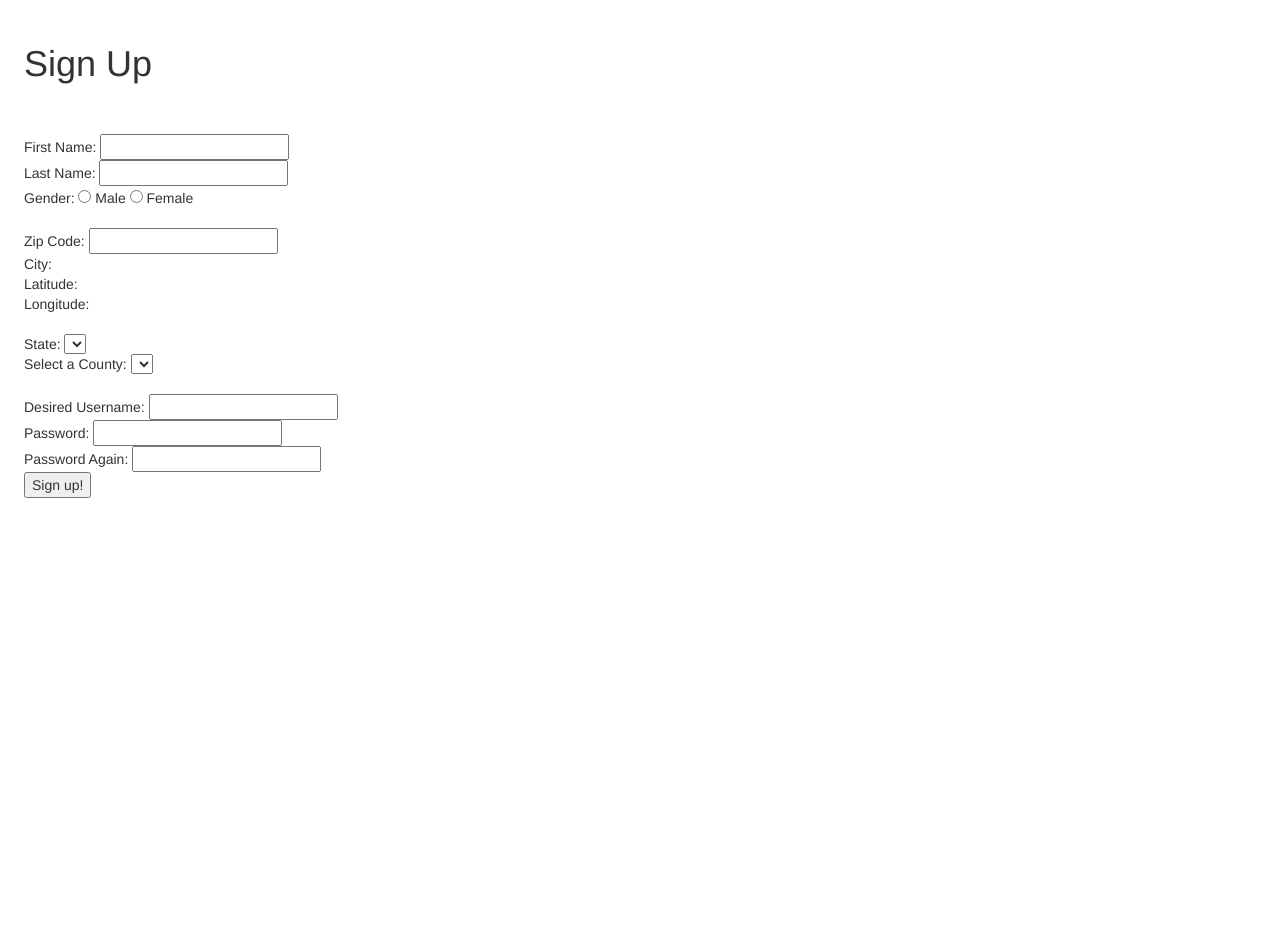
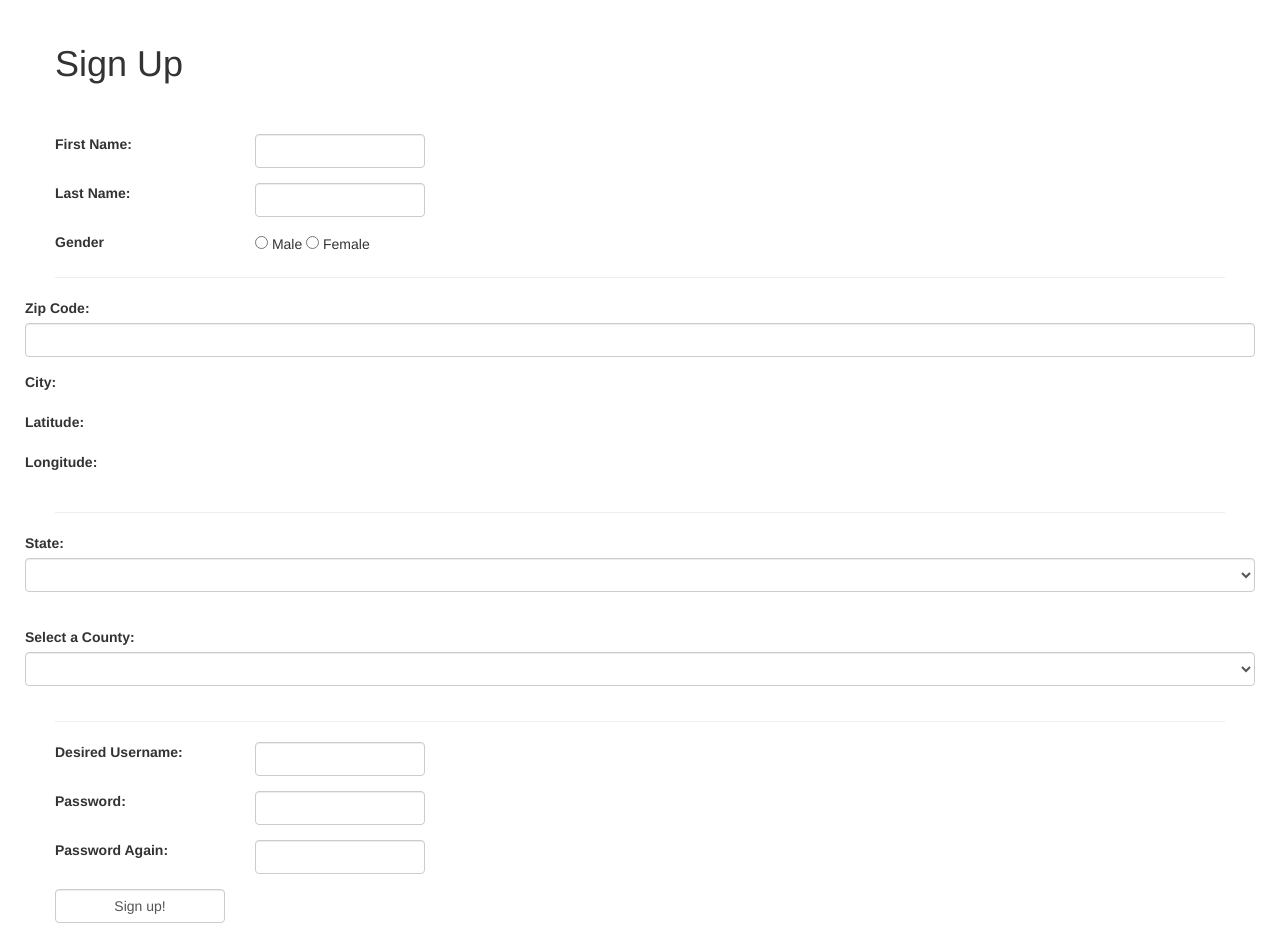
Before and after one commit to weiss21/cst336-lab3, a PHP site: page / in a window 1280 px wide. Before the commit the page ends 498 px from the top, so only its background shows below. Run offline with PHP 8.4, Linux system fonts and the light colour scheme; lists and menus that the app fills with data are empty.

Commit message:
bootstrap

```diff
--- a/css/styles.css
+++ b/css/styles.css
@@ -1,3 +1,13 @@
+@white: #fff;
+@grey-lightest: #f9f9f9;
+@grey-light: #e3e3e3;
+@grey: #e5e5e5;
+@grey-dark: #b9b9b9;
+@purple: #c68eaa;
+@green: #7ed321;
+@emerald: #04BDBD;
+@blue: #04AEC5;
+@blue-dark: #0F6CC9;
 @color-primary: @green;
 @color-primary-strong: darken(saturate(@color-primary, 5%), 10%);
 
--- a/index.html
+++ b/index.html
@@ -1,9 +1,10 @@
 <!DOCTYPE html>
 <html lang="en">
+
 <head>
   <meta charset="utf-8" />
   <title> Sign Up Page</title>
-        <link  href="css/styles.css" rel="stylesheet" type="text/css" />
+  <link href="css/styles.css" rel="stylesheet" type="text/css" />
   <link href="https://fonts.googleapis.com/css?family=Pacifico" rel="stylesheet">
   <link href="https://maxcdn.bootstrapcdn.com/bootstrap/3.3.7/css/bootstrap.min.css" rel="stylesheet" integrity="sha384-BVYiiSIFeK1dGmJRAkycuHAHRg32OmUcww7on3RYdg4Va+PmSTsz/K68vbdEjh4u" crossorigin="anonymous">
 
@@ -13,33 +14,127 @@
   <meta name="viewport" content="width=device-width, initial-scale=1">
 
 </head>
+
 <body onload="loadStates()" class="d-flex flex-column">
+  <div class="container d-flex h-100 flex-column">
+    <div class="row flex-fill ">
+      <div class="col align-self-center content">
         <h1>Sign Up</h1>
+
+
         <form id="signupForm" method="POST" action="welcome.html">
-      First Name: <input type="text" name="fName"><br>
-      Last Name: <input type="text" name="lName"><br>
-      Gender:     <input type="radio" name="gender" value="m"> Male
-                  <input type="radio" name="gender" value="f"> Female<br><br>
-      Zip Code:  <input type="text" name="zip" id="zip"><br>
+          <div class="form-group row">
+            <label class="col-sm-2 col-form-label">First Name:</label>
+            <div class="col-sm-2">
+              <input type="text" class="form-control" name="fName">
+            </div>
+          </div>
+
+          <div class="form-group row">
+            <label class="col-sm-2 col-form-label">Last Name:</label>
+            <div class="col-sm-2">
+              <input type="text" class="form-control" name="lName">
+            </div>
+          </div>
+
+          <div class="form-group row">
+            <label class="col-sm-2 col-form-label">Gender</label>
+            <div class="col-sm-2">
+              <input type="radio" name="gender" value="m"> Male
+              <input type="radio" name="gender" value="f"> Female
+            </div>
+          </div>
+          <hr />
+
+          <div class="row">
+            <div class="col-6">
+              <div class="form-group row">
+                <label class="col-4 col-form-label">Zip Code:</label>
+                <div class="col-4">
+                  <input type="text" class="form-control" name="zip" id="zip">
                   <span id="zipError" class="error"></span>
-      City:       <span id="city"></span><br>
-      Latitude:   <span id="long"></span><br>
-      Longitude: <span id="lat"></span><br><br>
-      State:
-      <select id="state" name="state">
-    </select><br />
+                </div>
+              </div>
+            </div>
 
-   Select a County: <select id="county"></select><br><br>
+            <div class="col-6">
+              <div class="form-group row">
+                <label class="col col-form-label">City:</label>
+                <div class="col">
+                  <span class="output" id="city"></span>
+                </div>
+              </div>
+              <div class="form-group row">
+                <label class="col col-form-label">Latitude:</label>
+                <div class="col">
+                  <span class="output" id="latitude"></span>
+                </div>
+              </div>
+              <div class="form-group row">
+                <label class="col col-form-label">Longitude:</label>
+                <div class="col">
+                  <span class="output" id="longitude"></span>
+                </div>
+              </div>
+            </div>
+          </div>
+          <hr />
 
-   Desired Username:  <input type="text"  id="username" name="username">
-          <br><span id="usernameError"></span>
-   Password:  <input type="password"  id="password" name="password"><br>
-   Password Again: <input type="password"  id="passwordAgain"><br>
-                  <span id="passwordAgainError"></span>
-                  <span id="passwordError"></span>
+          <div class="row">
+            <div class="col-6">
+              <div class="form-group row">
+                <label class="col-4 col-form-label">State:</label>
+                <div class="col-4">
+                  <select id="state" class="form-control" name="state"></select><br />
+                </div>
+              </div>
+            </div>
 
-   <input type="submit" value="Sign up!">
+            <div class="col-6">
+              <div class="form-group row">
+                <label class="col-4 col-form-label">Select a County:</label>
+                <div class="col-6">
+                  <select id="county" class="form-control"></select>
+                </div>
+              </div>
+            </div>
+          </div>
+          <hr />
+
+          <div class="form-group row">
+            <label class="col-sm-2 col-form-label">Desired Username:</label>
+            <div class="col-sm-2">
+              <input class="form-control" type="text" id="username" name="username">
+            </div>
+            <span class="col-sm-6" id="usernameError"></span>
+          </div>
+
+          <div class="form-group row">
+            <label class="col-sm-2 col-form-label">Password:</label>
+            <div class="col-sm-2">
+              <input class="form-control" type="password" id="password" name="password">
+            </div>
+            <span class="col-sm-6" id="passwordError" class="error"></span>
+          </div>
+
+          <div class="form-group row">
+            <label class="col-sm-2 col-form-label">Password Again:</label>
+            <div class="col-sm-2">
+              <input class="form-control" type="password" id="passwordAgain">
+            </div>
+            <span class="col-sm-6" id="passwordAgainError" class="error"></span>
+          </div>
+
+          <div class="form-group row submit">
+            <div class="col-sm-2">
+              <input class="form-control" type="submit" value="Sign up!">
+            </div>
+          </div>
         </form>
+      </div>
+    </div>
+
     <script src="js/java.js"></script>
 </body>
+
 </html>
```
Lines whose indentation alone changed are shown as unchanged.
